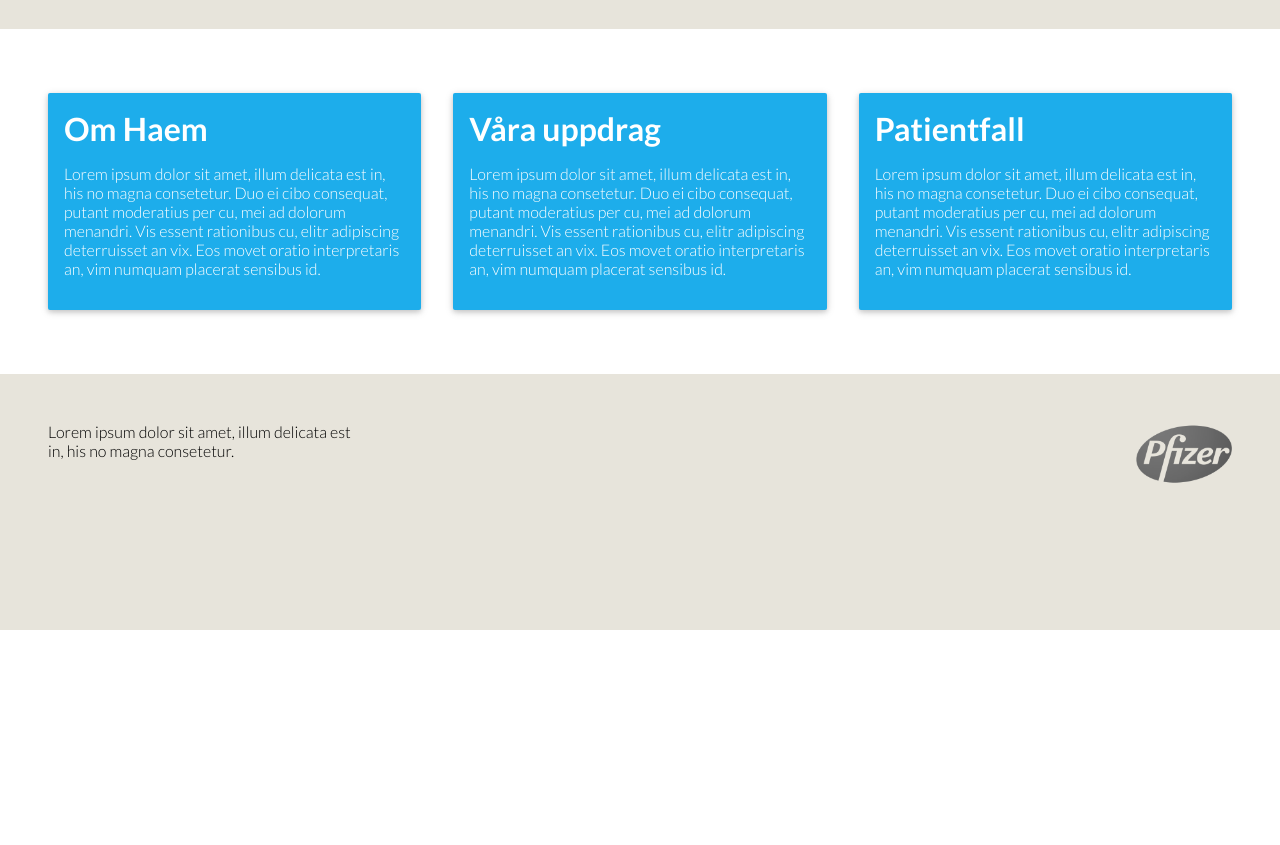
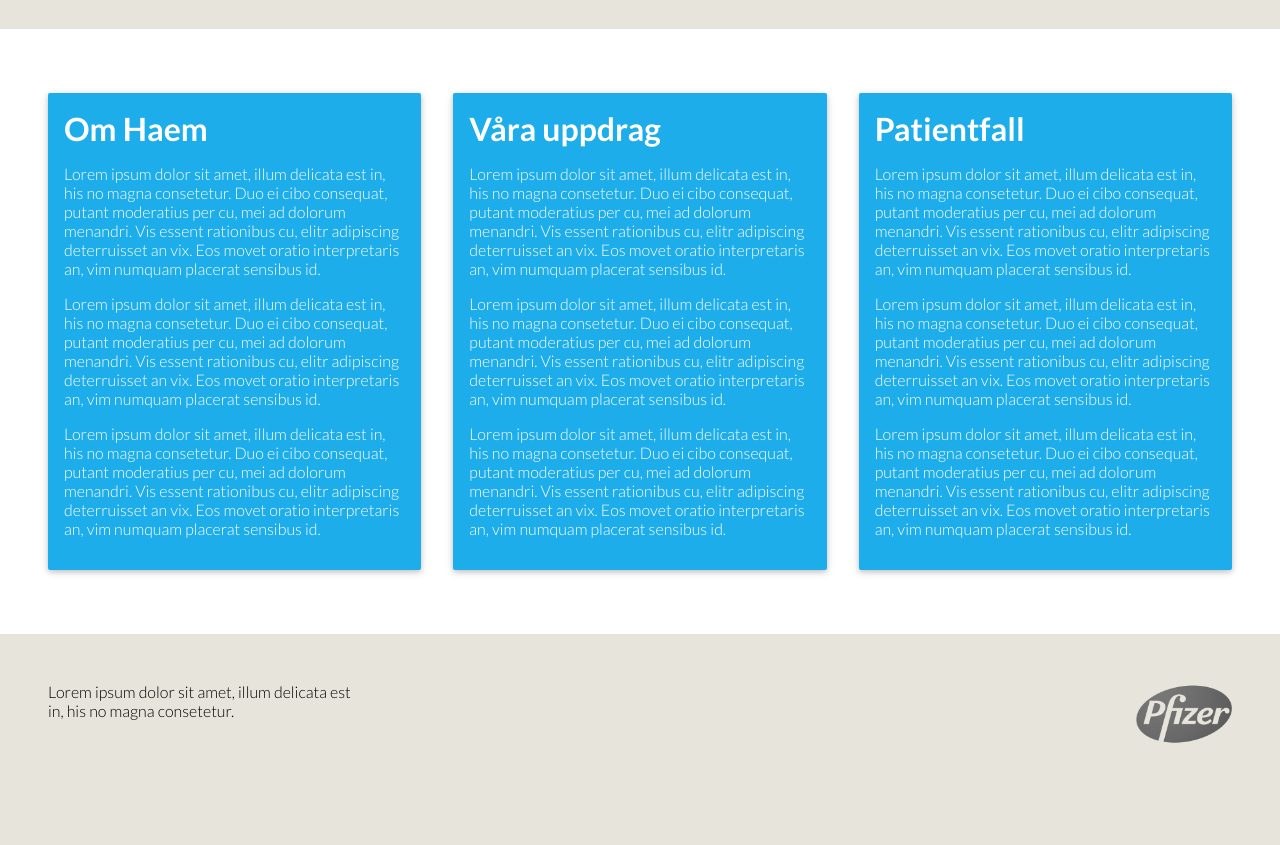
Before and after one commit to anulaibar/haem-academy, a website: page public/index.html in a window 1280 px wide. Shown: the part 1089-1934 px from the top of the page. Before the commit the page ends 1719 px from the top, so only its background shows below. Drawn offline with Linux system fonts and the light colour scheme.

Commit message:
Added placeholder text to get scroll offset up to get animated buttons to work

```diff
--- a/public/index.html
+++ b/public/index.html
@@ -80,15 +80,33 @@
             <p>
                 Lorem ipsum dolor sit amet, illum delicata est in, his no magna consetetur. Duo ei cibo consequat, putant moderatius per cu, mei ad dolorum menandri. Vis essent rationibus cu, elitr adipiscing deterruisset an vix. Eos movet oratio interpretaris an, vim numquam placerat sensibus id.
             </p>
+            <p>
+                Lorem ipsum dolor sit amet, illum delicata est in, his no magna consetetur. Duo ei cibo consequat, putant moderatius per cu, mei ad dolorum menandri. Vis essent rationibus cu, elitr adipiscing deterruisset an vix. Eos movet oratio interpretaris an, vim numquam placerat sensibus id.
+            </p>
+            <p>
+                Lorem ipsum dolor sit amet, illum delicata est in, his no magna consetetur. Duo ei cibo consequat, putant moderatius per cu, mei ad dolorum menandri. Vis essent rationibus cu, elitr adipiscing deterruisset an vix. Eos movet oratio interpretaris an, vim numquam placerat sensibus id.
+            </p>
         </div>
         <div class="card">
             <h2>Våra uppdrag</h2>
             <p>
                 Lorem ipsum dolor sit amet, illum delicata est in, his no magna consetetur. Duo ei cibo consequat, putant moderatius per cu, mei ad dolorum menandri. Vis essent rationibus cu, elitr adipiscing deterruisset an vix. Eos movet oratio interpretaris an, vim numquam placerat sensibus id.
             </p>
+            <p>
+                Lorem ipsum dolor sit amet, illum delicata est in, his no magna consetetur. Duo ei cibo consequat, putant moderatius per cu, mei ad dolorum menandri. Vis essent rationibus cu, elitr adipiscing deterruisset an vix. Eos movet oratio interpretaris an, vim numquam placerat sensibus id.
+            </p>
+            <p>
+                Lorem ipsum dolor sit amet, illum delicata est in, his no magna consetetur. Duo ei cibo consequat, putant moderatius per cu, mei ad dolorum menandri. Vis essent rationibus cu, elitr adipiscing deterruisset an vix. Eos movet oratio interpretaris an, vim numquam placerat sensibus id.
+            </p>
         </div>
         <div class="card">
             <h2>Patientfall</h2>
+            <p>
+                Lorem ipsum dolor sit amet, illum delicata est in, his no magna consetetur. Duo ei cibo consequat, putant moderatius per cu, mei ad dolorum menandri. Vis essent rationibus cu, elitr adipiscing deterruisset an vix. Eos movet oratio interpretaris an, vim numquam placerat sensibus id.
+            </p>
+            <p>
+                Lorem ipsum dolor sit amet, illum delicata est in, his no magna consetetur. Duo ei cibo consequat, putant moderatius per cu, mei ad dolorum menandri. Vis essent rationibus cu, elitr adipiscing deterruisset an vix. Eos movet oratio interpretaris an, vim numquam placerat sensibus id.
+            </p>
             <p>
                 Lorem ipsum dolor sit amet, illum delicata est in, his no magna consetetur. Duo ei cibo consequat, putant moderatius per cu, mei ad dolorum menandri. Vis essent rationibus cu, elitr adipiscing deterruisset an vix. Eos movet oratio interpretaris an, vim numquam placerat sensibus id.
             </p>
```
